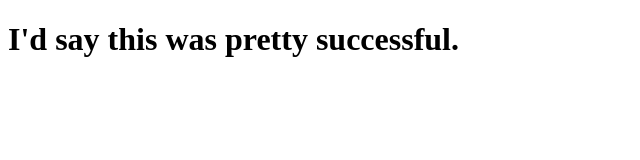
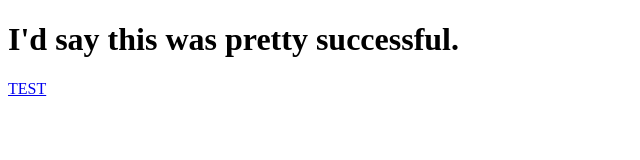
Before and after one commit to iOSDevDude/iOSDevDude.github.io, a plain HTML site: page index.html in a window 1280 px wide. Shown: the full height of the page, 0-640 px from the left. Drawn offline with Linux system fonts and the light colour scheme.

Commit message:
Update index.html

```diff
--- a/index.html
+++ b/index.html
@@ -5,6 +5,6 @@
 	</head>
 	<body>
 		<h1>I'd say this was pretty successful.</h1>
-		<a href = "apple.com"></a>
+		<a href = "apple.com">TEST</a>
 	</body>
 </html>
```
